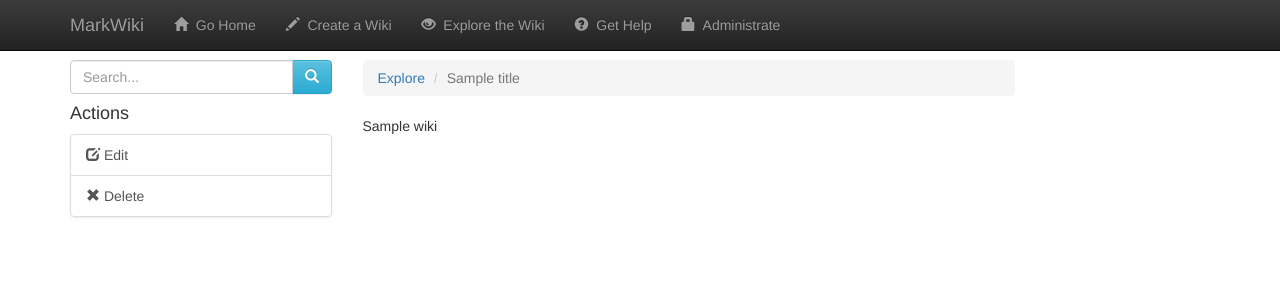
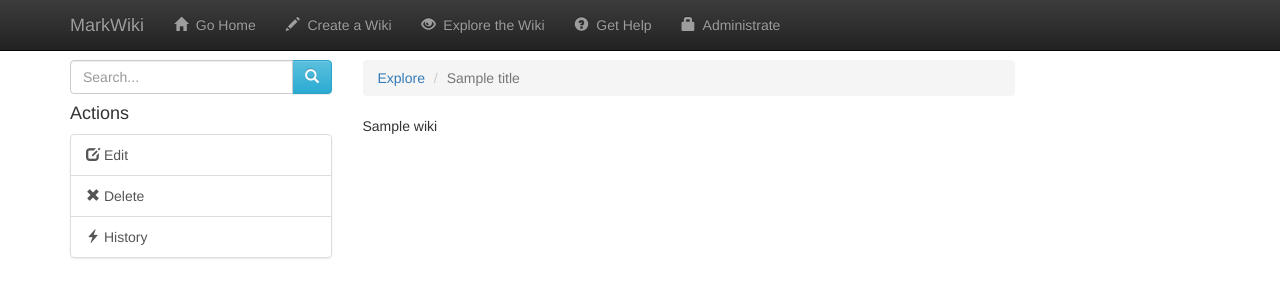
Before and after one commit to mblayman/markwiki, a Python web app: template markwiki/templates/wiki.html in a window 1280 px wide. Shown: the top 300 px of the page. Run offline with Jinja, Linux system fonts and the light colour scheme; the template is opened without the code that fills it: most values are stand-ins (such as "Sample title", 1, 10 or a date in 2020).

Commit message:
add a hitory button on wiki pages

```diff
--- a/markwiki/templates/wiki.html
+++ b/markwiki/templates/wiki.html
@@ -55,6 +55,11 @@
       href='{{ url_for('delete', page_path=page_path) }}'><span
       class='glyphicon glyphicon-remove'></span> Delete</a>
   {% endif %}
+  {% if git != None %}
+    <a class='list-group-item' id='history'
+      href='{{ url_for('history', page_path=page_path) }}'><span
+      class='glyphicon glyphicon-flash'></span> History</a>
+  {% endif %}
   </div>
 {% endif %}
 {% endblock %}
```
